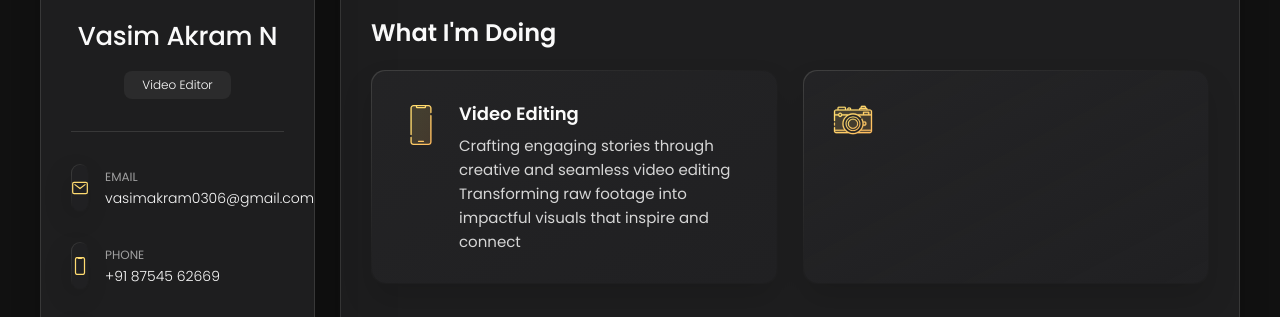
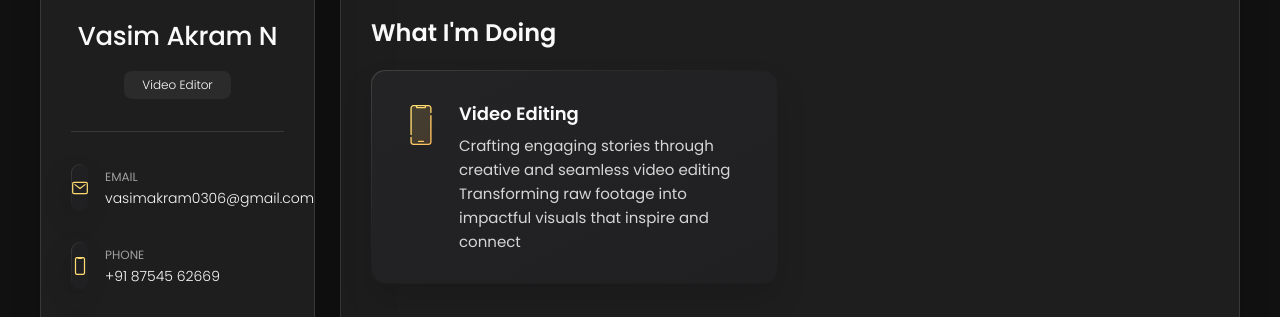
Before and after one commit to Sivakumarsk1/vasim_portfolio, a plain HTML site: page index.html in a window 1280 px wide. Shown: the part 292-609 px from the top of the page. Drawn offline with nearby package versions, Linux system fonts and the light colour scheme.

Commit message:
Remove unused service item from index.html
Removed unused service item from the services list.

```diff
--- a/index.html
+++ b/index.html
@@ -248,13 +248,6 @@
                   Transforming raw footage into impactful visuals that inspire and connect </p>
               </div>
 
-            </li>
-
-            <li class="service-item">
-
-              <div class="service-icon-box">
-                <img src="./assets/images/icon-photo.svg" alt="camera icon" width="40">
-              </div>
             </li>
 
           </ul>
```
